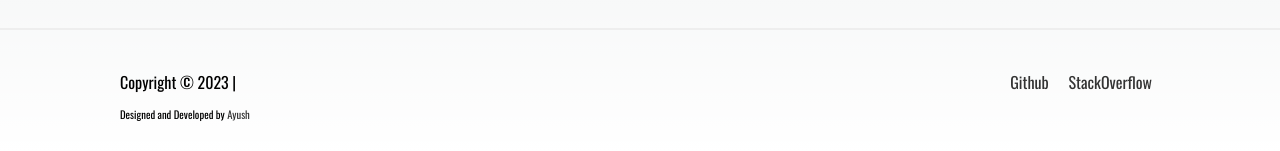
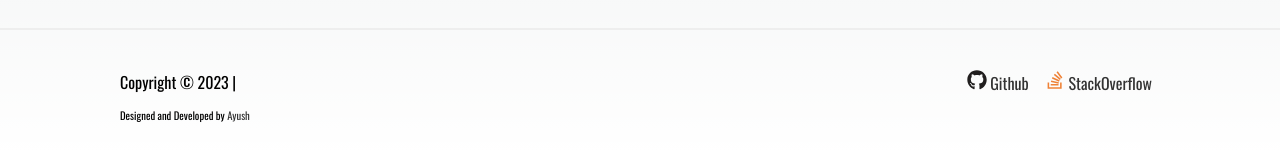
Before and after one commit to Ayush181005/Portfolio-Frontend-NextJS, a Next.js app: page / in a window 1280 px wide. Shown: the part 709-860 px from the top of the page. Built offline with nearby package versions, Linux system fonts and the light colour scheme; a web font is replaced by a local one.

Commit message:
Added logos in footer

```diff
--- a/components/Footer.js
+++ b/components/Footer.js
@@ -1,6 +1,7 @@
 import React from 'react'
 import Link from 'next/link'
 import styles from '@/styles/Footer.module.css'
+import Image from 'next/image'
 
 const Footer = () => {
     return (
@@ -12,13 +13,13 @@ const Footer = () => {
                     </div>
                     <div className={styles.rowRight}>
                         <a href='https://github.com/Ayush181005' className={styles.footerIcon} target='_blank' rel="noreferrer noopener" title='Github'>
-                            {/* <FontAwesomeIcon icon="fa-brands fa-github" style={{color:'#211F1F'}} /> */}
+                            <Image src='/icons/github.svg' width={20} height={20} alt='Github icon' />
                             &nbsp;
                             <span className={styles.text}>Github</span>
                         </a>
 
                         <a href='https://stackoverflow.com/users/15543100/ayush?tab=profile' className={styles.footerIcon} target='_blank' rel="noreferrer noopener" title='StackOverflow'>
-                            {/* <FontAwesomeIcon icon="fa-brands fa-stack-overflow" style={{color:'#EF8236'}} /> */}
+                            <Image src='/icons/stack-overflow.svg' width={20} height={20} alt='StackOverflow icon' />
                             &nbsp;
                             <span className={styles.text}>StackOverflow</span>
                         </a>
```
